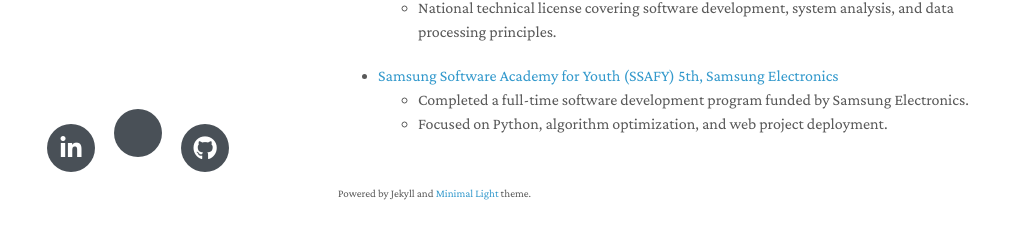
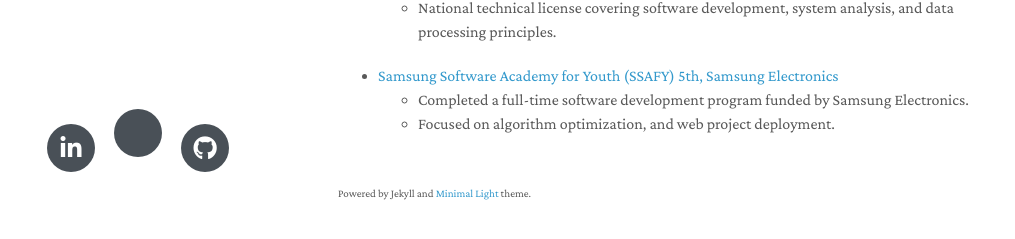
Before and after one commit to MaximHelio/MaximHelio.github.io, a Jekyll site: the page built from index.md, in a window 1280 px wide and 900 px high, scrolled down 1160 px. Shown: the part 626-865 px from the top of the window, without its empty margins (132-1147 px from the left). Built offline with Jekyll 4.4.1, drawn with Linux system fonts in a browser that asks for light colours; nearby versions of some CDN libraries; a style sheet for code colours, icons or effects is not loaded; our own code applies the rules of GitHub Pages for plain Markdown files.

Commit message:
Add first commit

```diff
--- a/index.md
+++ b/index.md
@@ -55,4 +55,4 @@ In my free time, I enjoy:
   * National technical license covering software development, system analysis, and data processing principles.
 * [Samsung Software Academy for Youth (SSAFY) 5th, Samsung Electronics](https://csr.samsung.com/en/program/samsung-sw-academy-for-youth)
   * Completed a full-time software development program funded by Samsung Electronics.
-  * Focused on Python, algorithm optimization, and web project deployment.
+  * Focused on algorithm optimization, and web project deployment.
```
